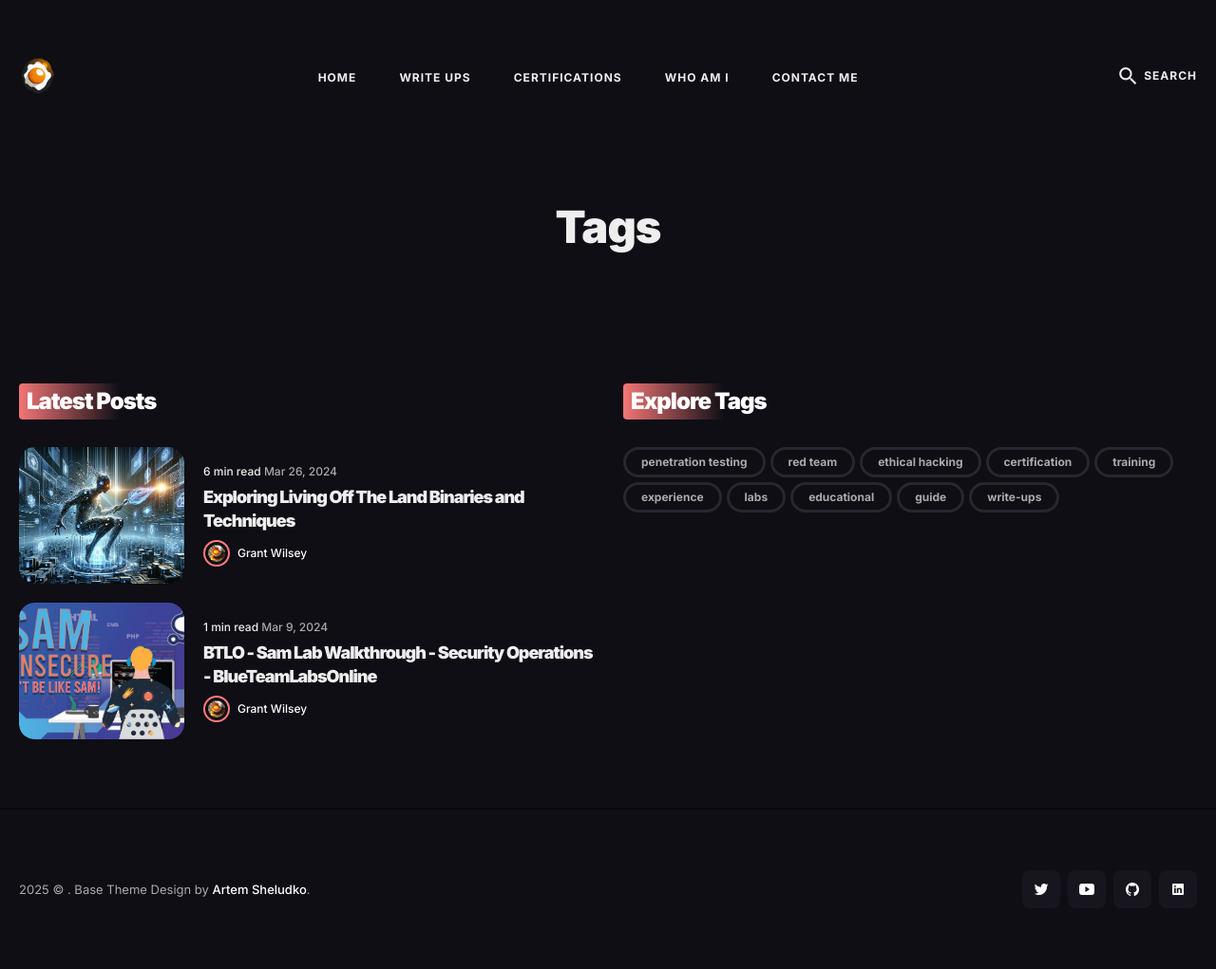
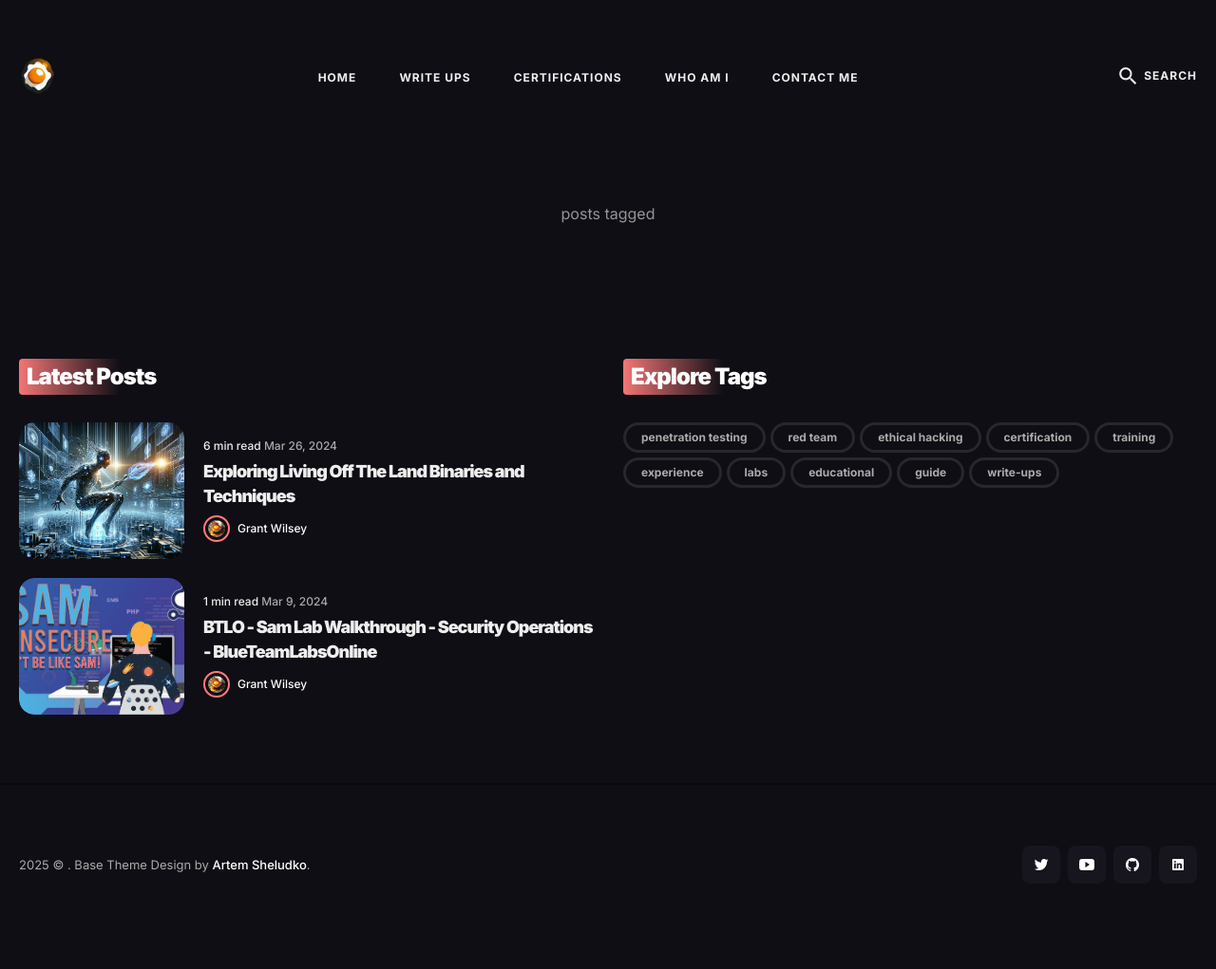
Before and after one commit to darkyolks/darkyolks.com, a Jekyll site: the page built from tag.html, in a window 1280 px wide. Shown: the whole page at 95% size. Built offline with Jekyll 4.4.1, drawn with Linux system fonts in a browser that asks for light colours; nearby versions of some CDN libraries; after the commit the page ends 995 px from its top, so only the background shows below that.

Commit message:
tag page fix
also works locally, praying for prod

```diff
--- a/_layouts/tag_page.html
+++ b/_layouts/tag_page.html
@@ -1,6 +1,7 @@
 ---
 layout: default
 ---
+
 <div class="container">
   <div class="row">
     <div class="col col-8 col-d-10 col-m-12 push-m-0 push-d-1 push-2">
@@ -17,7 +18,7 @@
     <div class="col col-12 col-d-10 col-m-12 push-m-0 push-d-1">
       <div class="container__inner">
         <div class="row grid">
-          {% for post in page.posts %}
+          {% for post in site.tags[page.tag] %}
             {% include article-content.html %}
           {% endfor %}
         </div>
--- a/tag.html
+++ b/tag.html
@@ -1,5 +1,5 @@
 ---
-layout: default
+layout: tag_page
 title: Tags
 permalink: /tag/
 ---
```
